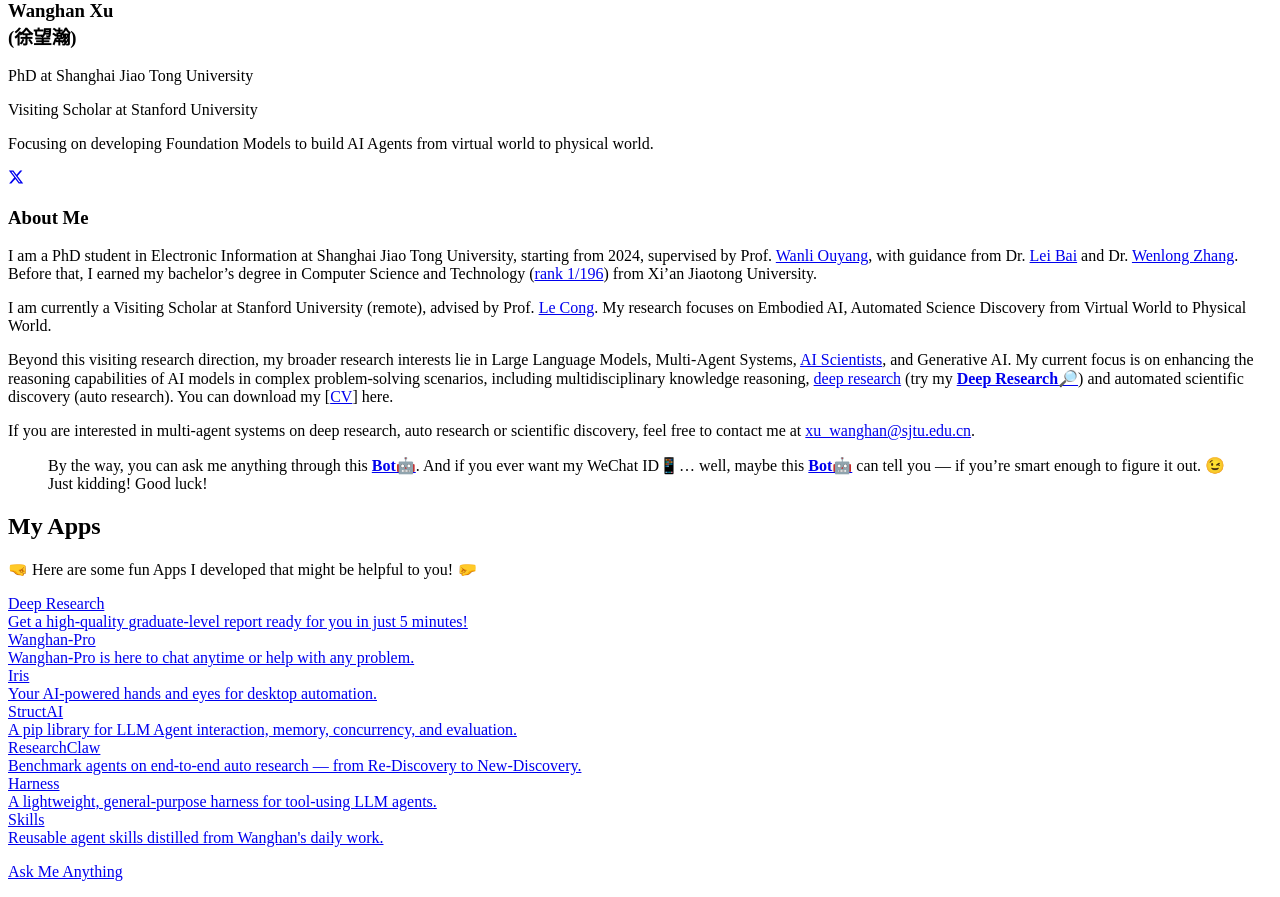
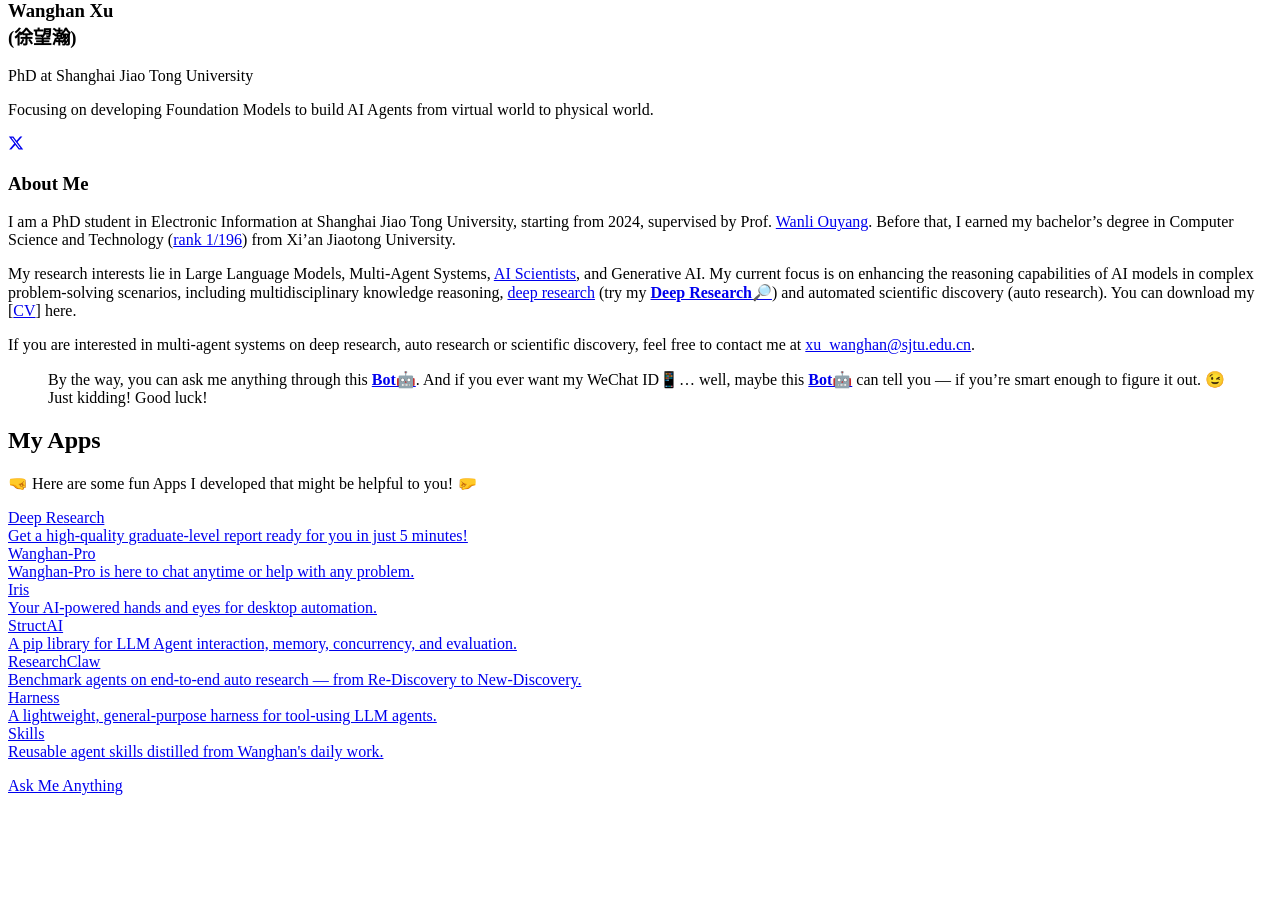
Before and after one commit to black-yt/black-yt.github.io, a Jekyll site: the page built from _pages/includes/intro.md, in a window 1280 px wide. Shown: the part 481-1378 px from the top of the page. Built offline with Jekyll 4.4.1, drawn with Linux system fonts in a browser that asks for light colours; our own code applies the rules of GitHub Pages for plain Markdown files; after the commit the page ends 1292 px from its top, so only the background shows below that.

Commit message:
Update profile introduction

```diff
--- a/_config.yml
+++ b/_config.yml
@@ -1,7 +1,7 @@
 # Site Settings
 title                    : "Wanghan Xu (徐望瀚)"
 description              : "PhD at Shanghai Jiao Tong University"
-visiting                 : "Visiting Scholar at Stanford University"
+visiting                 :
 direction                : "Focusing on developing Foundation Models to build AI Agents from virtual world to physical world."
 repository               : "black-yt/black-yt.github.io"
 
--- a/_pages/includes/intro.md
+++ b/_pages/includes/intro.md
@@ -1,10 +1,8 @@
 # <i class="fas fa-user section-icon"></i> About Me
 
-I am a PhD student in Electronic Information at Shanghai Jiao Tong University, starting from 2024, supervised by Prof. [Wanli Ouyang](https://wlouyang.github.io/), with guidance from Dr. [Lei Bai](http://leibai.site/) and Dr. [Wenlong Zhang](https://wenlongzhang0517.github.io/). Before that, I earned my bachelor's degree in Computer Science and Technology ([rank 1/196](https://mp.weixin.qq.com/s/YOJcpipRe0TgYSeJgOCwCA#:~:text=%E4%BB%B2%E8%8B%B1%E4%B9%A6%E9%99%A2-,%E8%AE%A1%E7%AE%97%E6%9C%BA004%E7%8F%AD%C2%A0%E5%BE%90%E6%9C%9B%E7%80%9A,-%F0%9F%94%B5%20%E8%BF%9E%E7%BB%AD%E4%B8%A4%E5%B9%B4)) from Xi’an Jiaotong University.
+I am a PhD student in Electronic Information at Shanghai Jiao Tong University, starting from 2024, supervised by Prof. [Wanli Ouyang](https://wlouyang.github.io/). Before that, I earned my bachelor's degree in Computer Science and Technology ([rank 1/196](https://mp.weixin.qq.com/s/YOJcpipRe0TgYSeJgOCwCA#:~:text=%E4%BB%B2%E8%8B%B1%E4%B9%A6%E9%99%A2-,%E8%AE%A1%E7%AE%97%E6%9C%BA004%E7%8F%AD%C2%A0%E5%BE%90%E6%9C%9B%E7%80%9A,-%F0%9F%94%B5%20%E8%BF%9E%E7%BB%AD%E4%B8%A4%E5%B9%B4)) from Xi’an Jiaotong University.
 
-I am currently a Visiting Scholar at Stanford University (remote), advised by Prof. [Le Cong](https://profiles.stanford.edu/186687). My research focuses on Embodied AI, Automated Science Discovery from Virtual World to Physical World.
-
-Beyond this visiting research direction, my broader research interests lie in Large Language Models, Multi-Agent Systems, [AI Scientists](https://research.google/blog/accelerating-scientific-breakthroughs-with-an-ai-co-scientist/), and Generative AI. My current focus is on enhancing the reasoning capabilities of AI models in complex problem-solving scenarios, including multidisciplinary knowledge reasoning, [deep research](https://openai.com/index/introducing-deep-research/) (try my [**Deep Research🔎**](https://dr-sigma-wheat.vercel.app/)) and automated scientific discovery (auto research). You can download my [[CV](/pdfs/WanghanXu.pdf)] here.
+My research interests lie in Large Language Models, Multi-Agent Systems, [AI Scientists](https://research.google/blog/accelerating-scientific-breakthroughs-with-an-ai-co-scientist/), and Generative AI. My current focus is on enhancing the reasoning capabilities of AI models in complex problem-solving scenarios, including multidisciplinary knowledge reasoning, [deep research](https://openai.com/index/introducing-deep-research/) (try my [**Deep Research🔎**](https://dr-sigma-wheat.vercel.app/)) and automated scientific discovery (auto research). You can download my [[CV](/pdfs/WanghanXu.pdf)] here.
 
 If you are interested in multi-agent systems on deep research, auto research or scientific discovery, feel free to contact me at [xu_wanghan@sjtu.edu.cn](mailto:xu_wanghan@sjtu.edu.cn).
 
```
Also changed, not shown: _pages/includes/news.md (+0 -2 lines), 1 other file.
